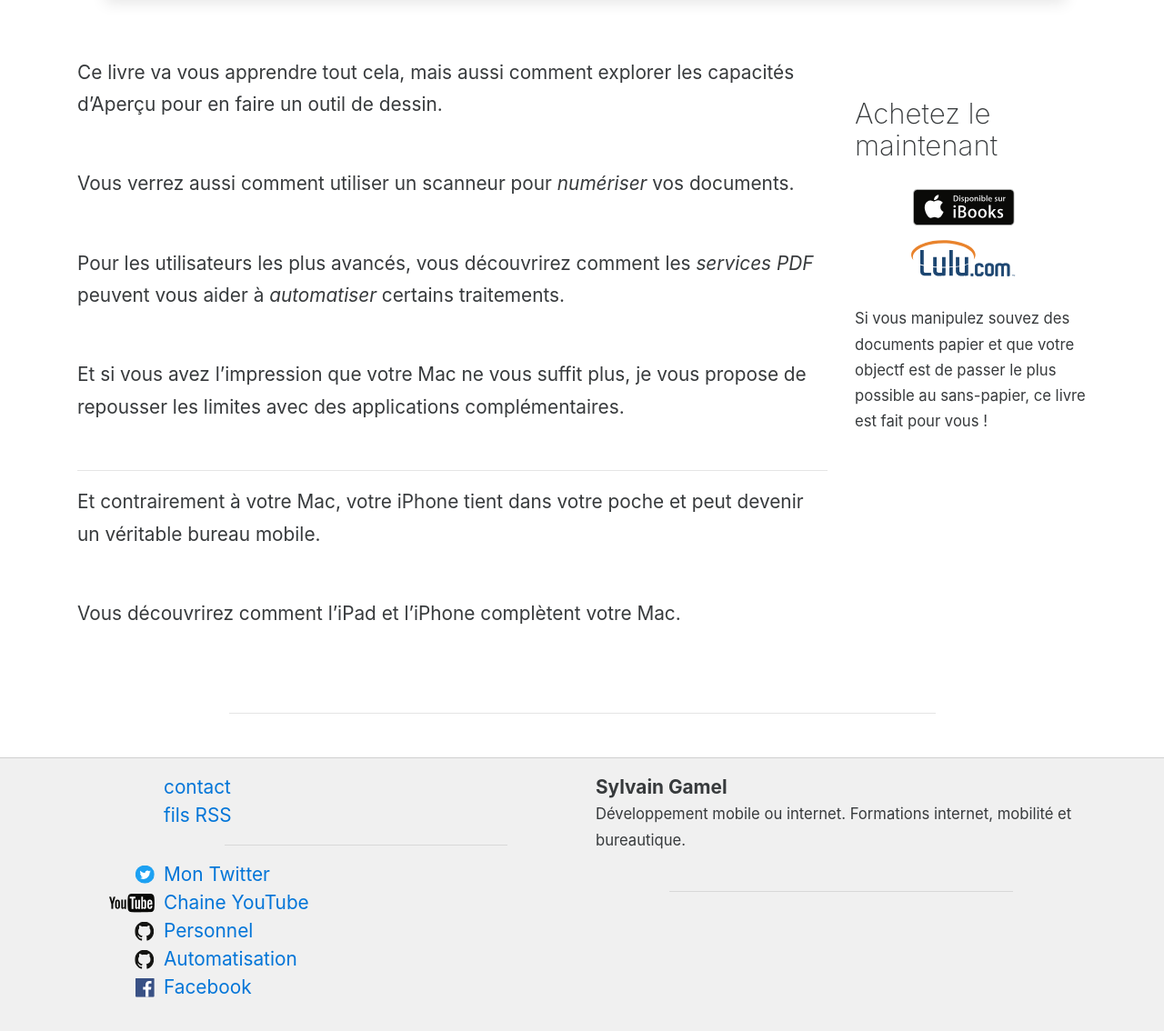
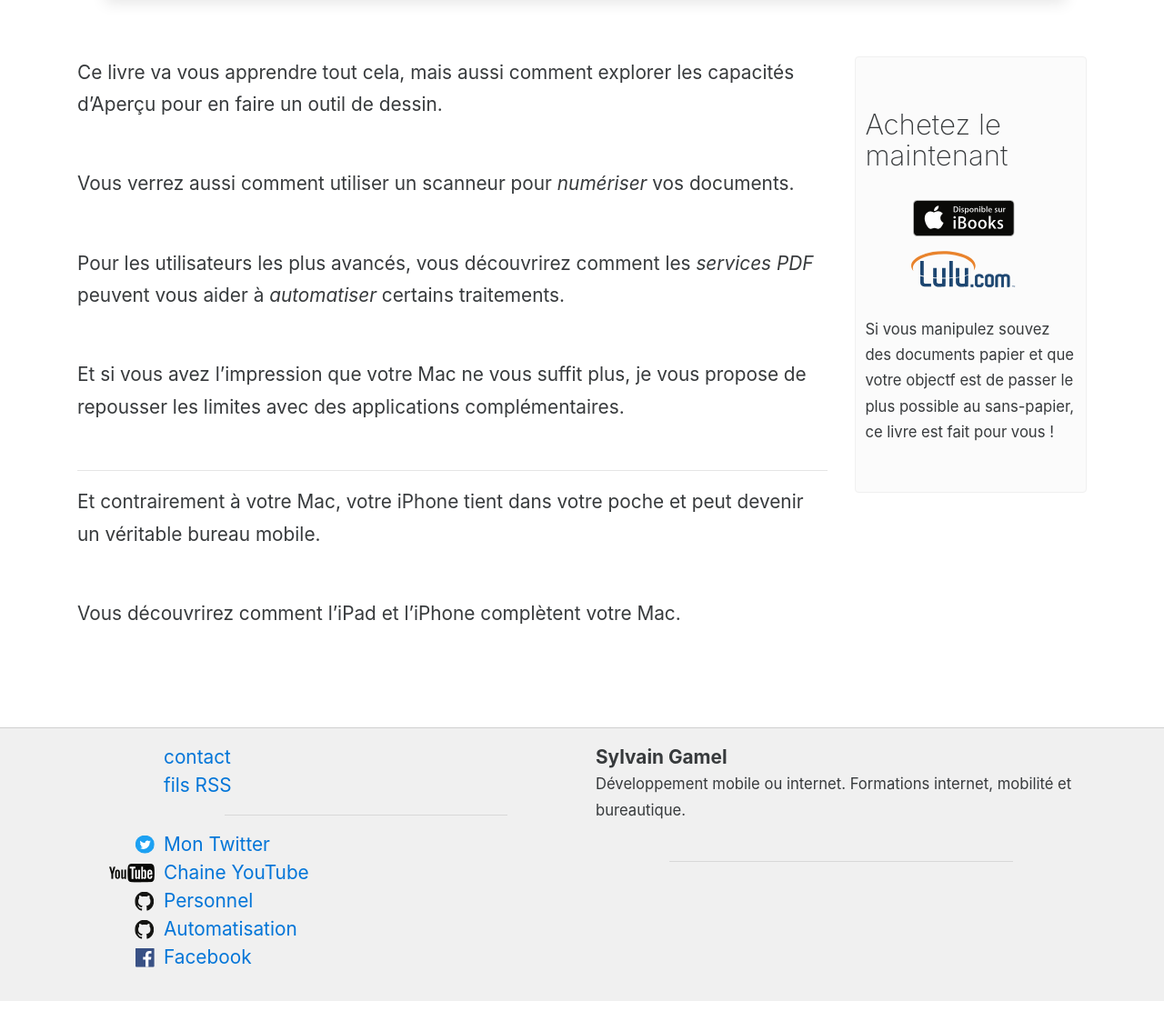
Before and after one commit to Sylvain-Gamel-fr/Sylvain-Gamel-fr.github.io, a Jekyll site: the page built from fr/books/macOS-PDF.md, in a window 1280 px wide. Shown: the part 2202-3336 px from the top of the page at 91% size. Built offline with Jekyll 4.4.1, drawn with Linux system fonts in a browser that asks for light colours; after the commit the page ends 3303 px from its top, so only the background shows below that.

Commit message:
new small style updates for sidebar

```diff
--- a/_layouts/page_app.html
+++ b/_layouts/page_app.html
@@ -49,6 +49,7 @@ layout: default
     </div>
 
     <div class="col-xs-12 col-sm-3 mt-2">
+      <aside>
         {% if slogan %}
           <p class="text-muted">{{ slogan }}</p>
         {% endif %}
@@ -84,6 +85,7 @@ layout: default
             </ul>
           </div>
         {% endif %}
+      </aside>
     </div>
   </div>
 </article>
--- a/_layouts/page_book.html
+++ b/_layouts/page_book.html
@@ -75,6 +75,7 @@ layout: naked
         </div>
 
         <div class="col-xs-12 col-sm-3 mt-2">
+          <aside>
             {% if slogan %}
               <p class="text-muted">{{ slogan }}</p>
             {% endif %}
@@ -110,16 +111,17 @@ layout: naked
                 </ul>
               </div>
             {% endif %}
+          </aside>
         </div>
       </div>
     </article>
-
-    <hr class="fine" >
 
     {% assign pageCategory = page.category %}
     {% assign listOfPosts = site.categories[pageCategory]  %}
 
     {% if listOfPosts %}
+      <hr class="fine" >
+
       <article>
         <header>
           {% include page/section-title.html
--- a/_sass/_variables.scss
+++ b/_sass/_variables.scss
@@ -15,6 +15,7 @@ $colorPalette: (
         textInverted: #fefefe,
 
         white: #ffffff,
+        whiteGrey: #fafafa,
         paleGrey: #f0f0f0,
         lightGrey: #d0d0d0,
 
--- /dev/null
+++ b/_sass/page/_aside.scss
@@ -0,0 +1,13 @@
+@import "../variables";
+
+aside {
+    background-color: transparentize(colorNamed(whiteGrey), 0.3);
+
+    padding: 0.5em;
+
+    border: 1px solid colorNamed(paleGrey);
+    border-radius: 4px;
+
+    // A small nice effect for Safari
+    -webkit-backdrop-filter: blur(10px);
+}
--- a/css/main.scss
+++ /dev/null
@@ -1,6 +0,0 @@
----
-# Only the main Sass file needs front matter (the dashes are enough)
----
-@charset "utf-8";
-
-//@import "bootstrap";
--- a/css/sgit-sober.scss
+++ b/css/sgit-sober.scss
@@ -18,6 +18,7 @@
 @import "page/layout";
 @import "page/page_header";
 @import "page/page_footer";
+@import "page/aside";
 @import "page/book_page";
 
 @import "widgets/app-card";
```
Lines whose indentation alone changed are shown as unchanged.
